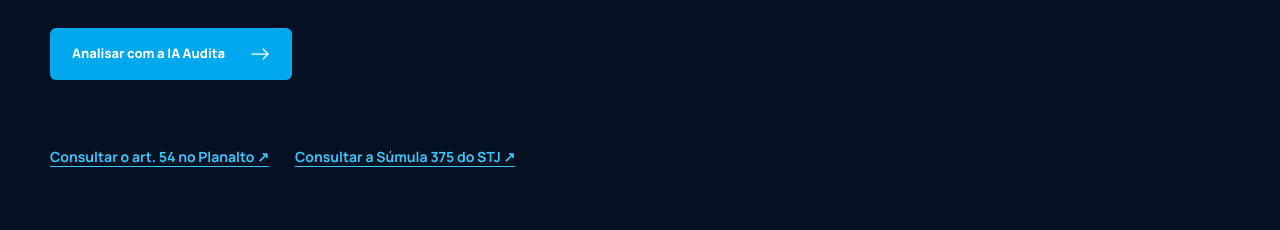
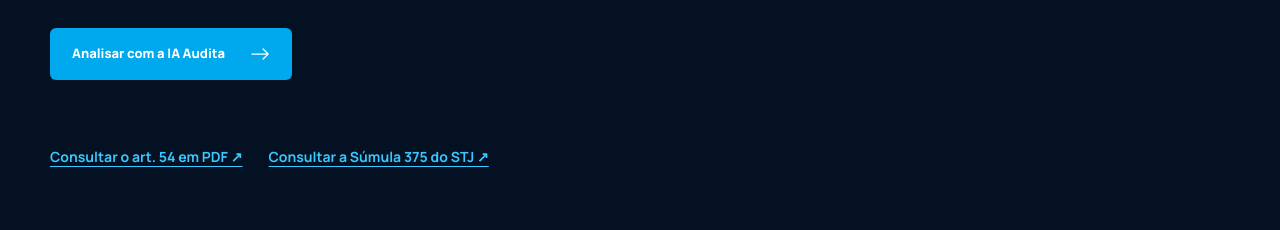
Before and after one commit to SeitiKatsumi/auditawebsite, a Next.js app: page /analise-de-vendedor in a window 1280 px wide. Shown: the part 3060-3290 px from the top of the page. Built offline with nearby package versions, Linux system fonts and the light colour scheme; no server answers.

Commit message:
Link article 54 to supplied PDF

```diff
--- a/components/audita/SellerAnalysisPage.tsx
+++ b/components/audita/SellerAnalysisPage.tsx
@@ -103,7 +103,7 @@ export function SellerAnalysisPage({ approach }: { approach?: SellerApproach } =
       </div>
       <div className={styles.outputs}><article><div><h3>Conheça os riscos antes de comprometer seu patrimônio.</h3><p>Conte com a IA Audita para organizar as certidões do vendedor, identificar ocorrências nas fontes consultadas e destacar os pontos que merecem investigação. Reúna também a matrícula atualizada e a minuta da escritura para a conferência da negociação. Havendo processos, solicite uma análise aprofundada conforme o escopo disponível e obtenha orientação jurídica sobre seus possíveis efeitos. Antes de assinar, transforme documentos em informação para decidir com mais clareza.</p><p className={styles.note}>A IA Audita apoia a análise documental; a contratação do serviço não é requisito legal para a compra ou para a caracterização da boa-fé e não garante ausência de riscos.</p></div></article></div>
       <div className={styles.actions}><a className={styles.button} href={appUrl} onClick={event => goToApp(event)}>Analisar com a IA Audita <Icon name="arrow-right" /></a></div>
-      <div className={styles.actions}><a className={styles.textLink} href="https://www.planalto.gov.br/ccivil_03/_ato2015-2018/2015/lei/l13097.htm#art54" target="_blank" rel="noopener noreferrer">Consultar o art. 54 no Planalto ↗</a><a className={styles.textLink} href="https://scon.stj.jus.br/SCON/pesquisar.jsp?b=SUMU&sumula=375" target="_blank" rel="noopener noreferrer">Consultar a Súmula 375 do STJ ↗</a></div>
+      <div className={styles.actions}><a className={styles.textLink} href="/documentos/lei-13097-2015-artigo-54.pdf" target="_blank" rel="noopener noreferrer">Consultar o art. 54 em PDF ↗</a><a className={styles.textLink} href="https://scon.stj.jus.br/SCON/pesquisar.jsp?b=SUMU&sumula=375" target="_blank" rel="noopener noreferrer">Consultar a Súmula 375 do STJ ↗</a></div>
     </div></section>
     <section className={styles.section} id="como-funciona"><div className={styles.container}>
       <p className={styles.eyebrow}>Como funciona</p><h2>Consultar. Entender. Aprofundar.</h2>
```
Also changed, not shown: 1 other file (tests, documents, lock files or other folders).
